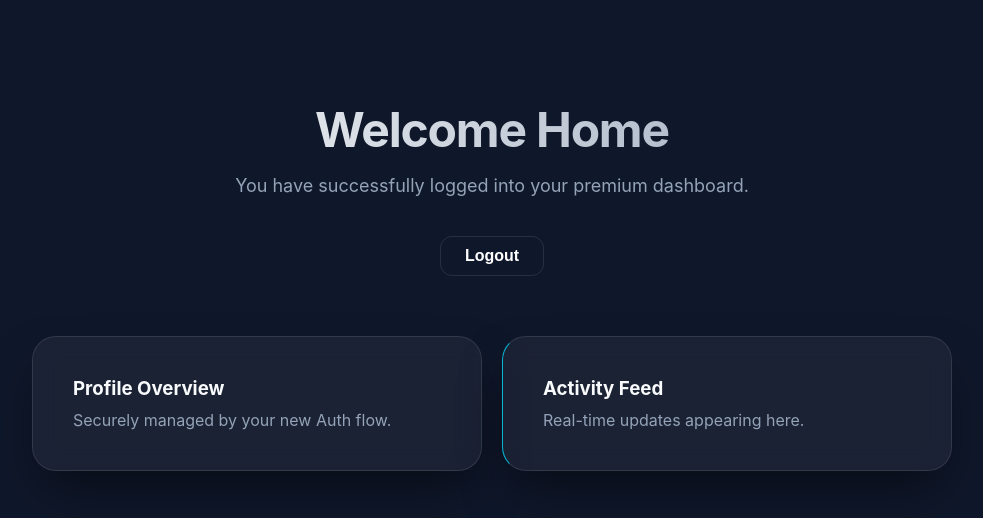
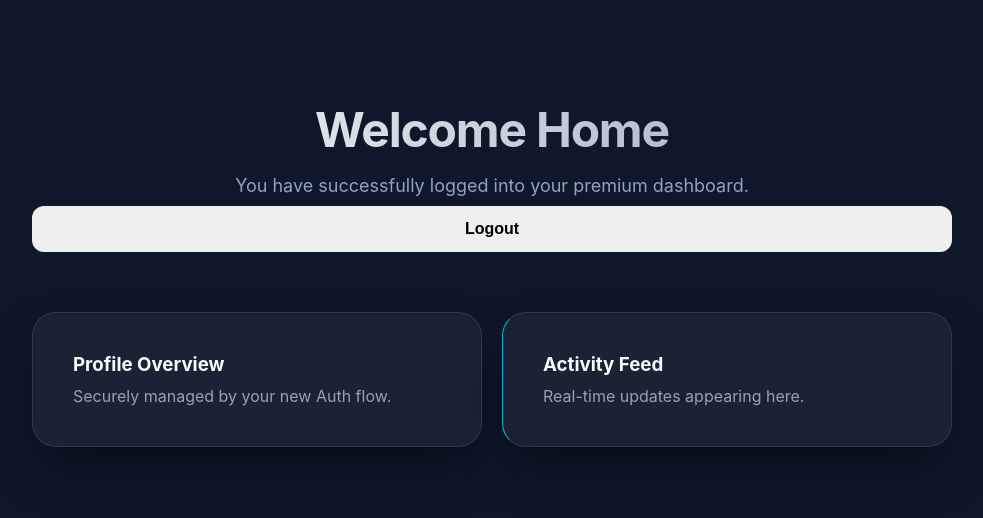
Before and after one commit to akshatAGgarg/Demy_Site, a Next.js app in the folder cli-test-site/: page / in a window 1280 px wide. Shown: the top 518 px of the page, without its empty margins (148-1131 px from the left). Built offline with nearby package versions, Linux system fonts and the light colour scheme; sample sign-in values are in the browser's storage.

Commit message:
Updated classname logout

```diff
--- a/cli-test-site/pages/index.js
+++ b/cli-test-site/pages/index.js
@@ -23,7 +23,7 @@ export default function Home() {
                 <p style={{ color: '#94a3b8', fontSize: '18px' }}>
                     You have successfully logged into your premium dashboard.
                 </p>
-                <button className="btn btn-logout" onClick={handleLogout}>
+                <button className="btn btn-logout-1" onClick={handleLogout}>
                     Logout
                 </button>
             </div>
```
